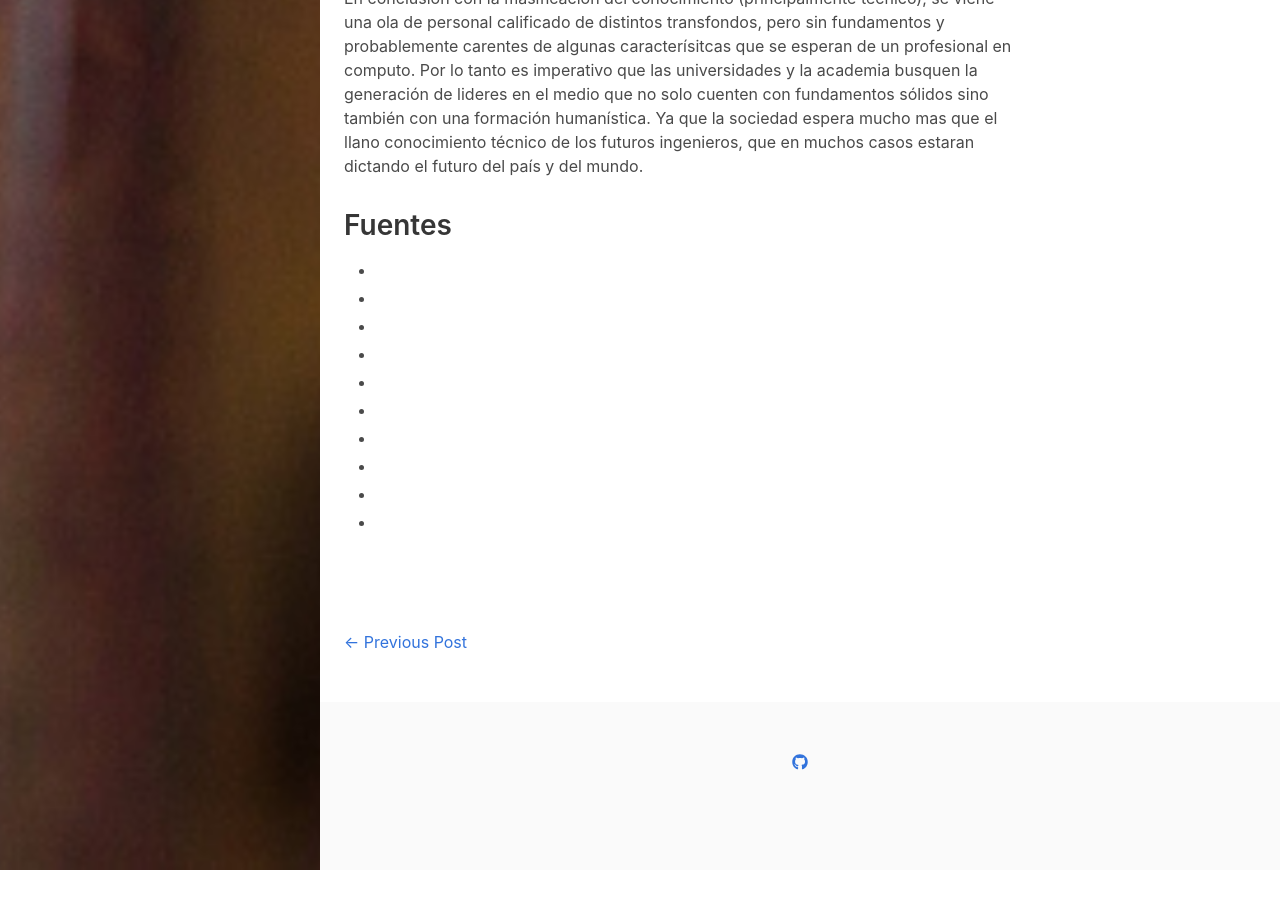
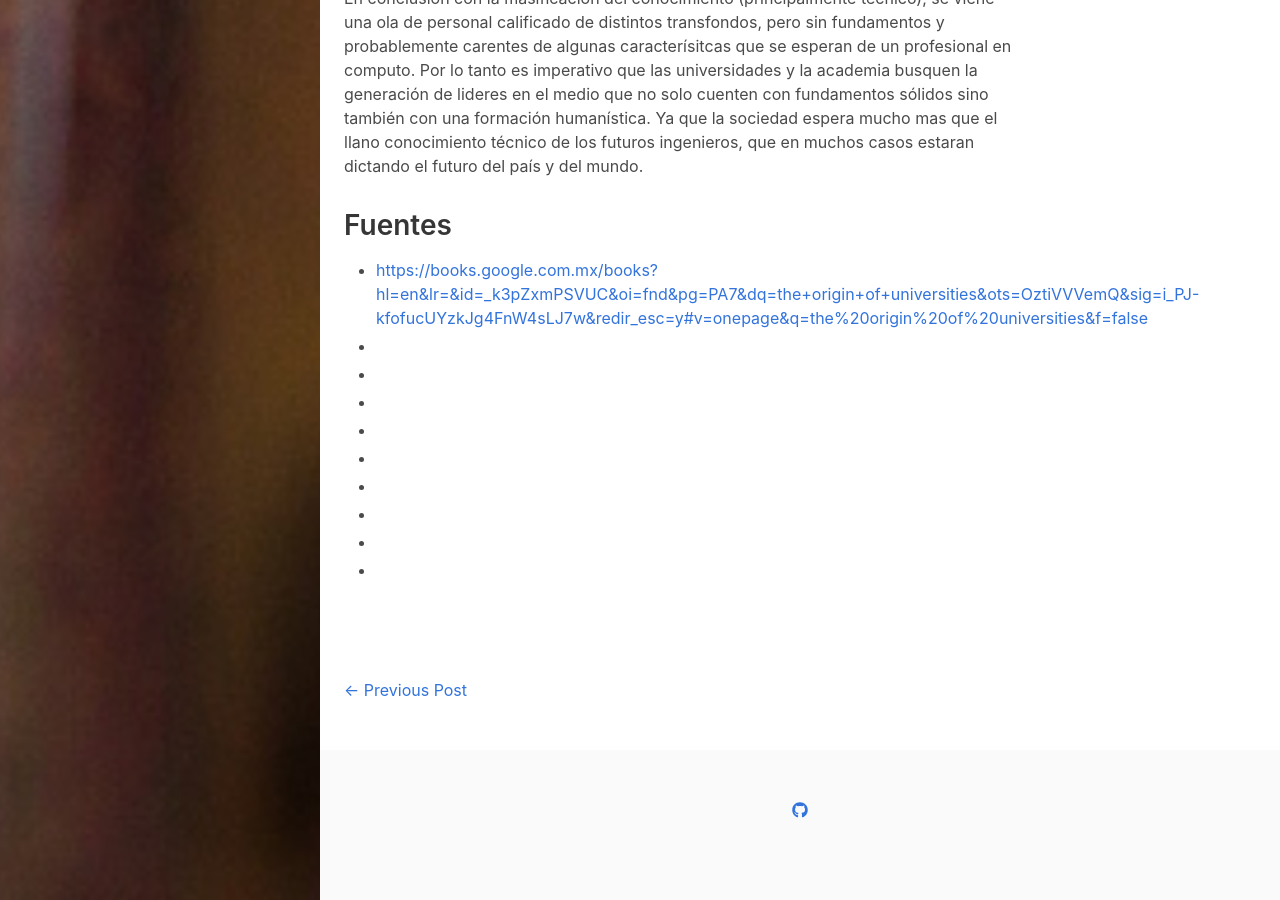
Before and after one commit to 3zcurdia/3zcurdia.github.io, a Jekyll site: the page built from _posts/2020-10-10-university-role.md, in a window 1280 px wide and 900 px high, scrolled down 5460 px. Built offline with Jekyll 4.4.1, drawn with Linux system fonts in a browser that asks for light colours; nearby versions of some CDN libraries; before the commit the page ends 6330 px from its top, so only the background shows below that.

Commit message:
Add source

```diff
--- a/_posts/2020-10-10-university-role.md
+++ b/_posts/2020-10-10-university-role.md
@@ -80,7 +80,7 @@ En conclusion con la masificación del conocimiento (principalmente técnico), s
 
 ## Fuentes
 
-- [](El origen de la universidad)
+- [https://books.google.com.mx/books?hl=en&lr=&id=_k3pZxmPSVUC&oi=fnd&pg=PA7&dq=the+origin+of+universities&ots=OztiVVVemQ&sig=i_PJ-kfofucUYzkJg4FnW4sLJ7w&redir_esc=y#v=onepage&q=the%20origin%20of%20universities&f=false](What are universities for?)
 - [](La revolución industrial y la educación)
 - [](El nacimiento del computo moderno)
 - [](La democratización de la información)
```
